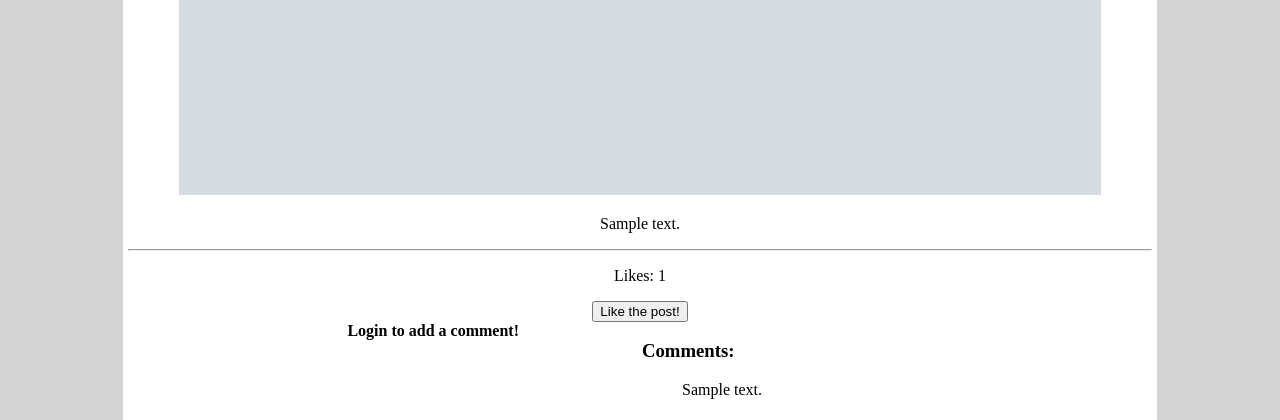
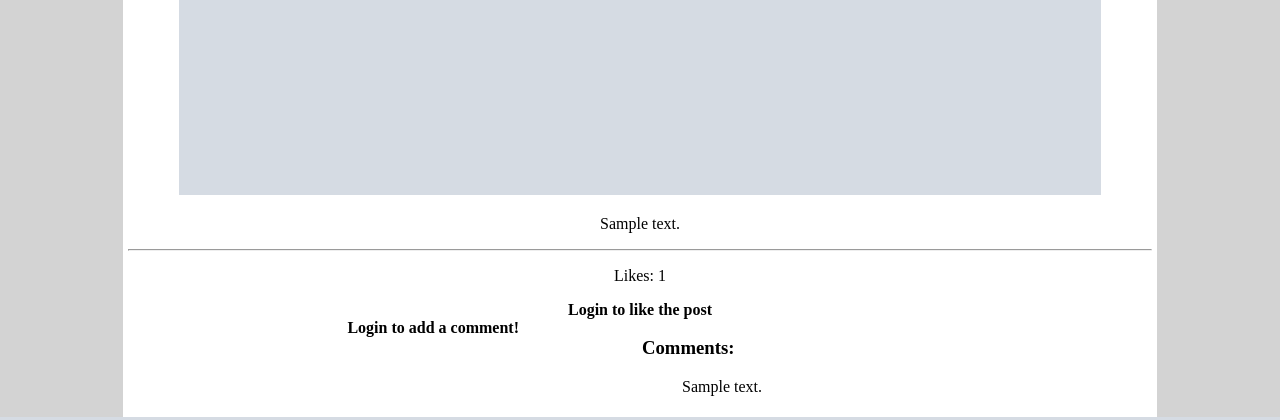
Before and after one commit to Dougie-afk/WAD2TeamProject, a Django app: page /Threadly/post/1/ in a window 1280 px wide. Shown: the part 596-1016 px from the top of the page. Run offline with Django 3.2, Linux system fonts and the light colour scheme; tables that the repository leaves empty hold one stand-in row (values such as "Sample post"); grey boxes marked "Sample" are stand-in pictures.

Commit message:
Like button no longer shows when not logged in (bug fix)

```diff
--- a/templates/Threadly/post.html
+++ b/templates/Threadly/post.html
@@ -43,12 +43,16 @@
         <hr>
         <p>Likes: {{ post.likes }}</p>
         <div>
+        {% if user.is_authenticated %}
             <form id="like_button" method="post" action="{% url 'Threadly:like_post' post.postID %}">
                 {% csrf_token %} <!-- This fixes the like button token issue (Dont know why)-->
                 <!--It's because all post forms require the user to be signed in and have that token-->
                 <!--TODO: Give appropriate action to like the post-->
                 <input id="submit" type="submit" value="Like the post!">
             </form>
+        {% else %}
+            <strong>Login to like the post</strong>
+        {% endif %}
         </div>
     </section>
     <section>
```
